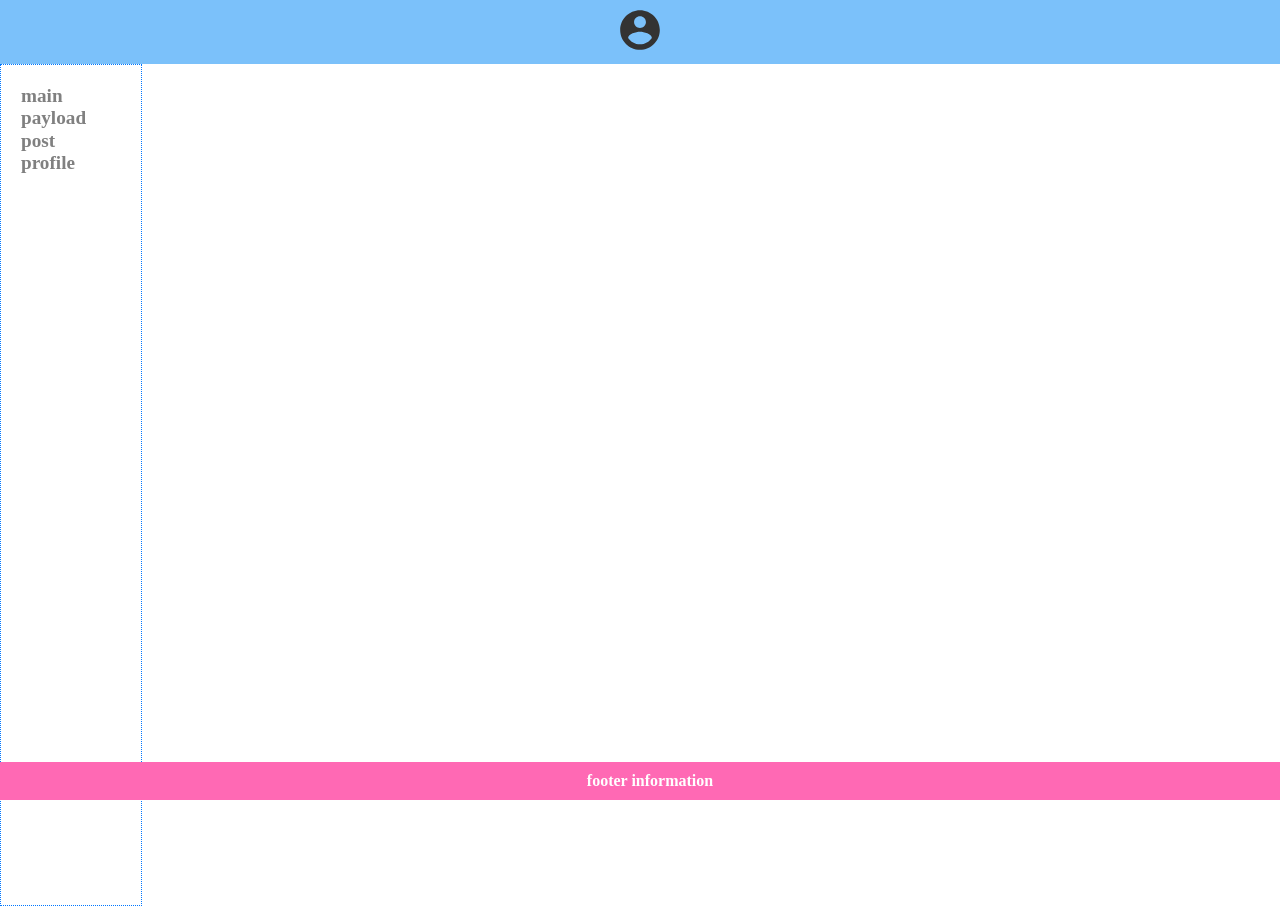
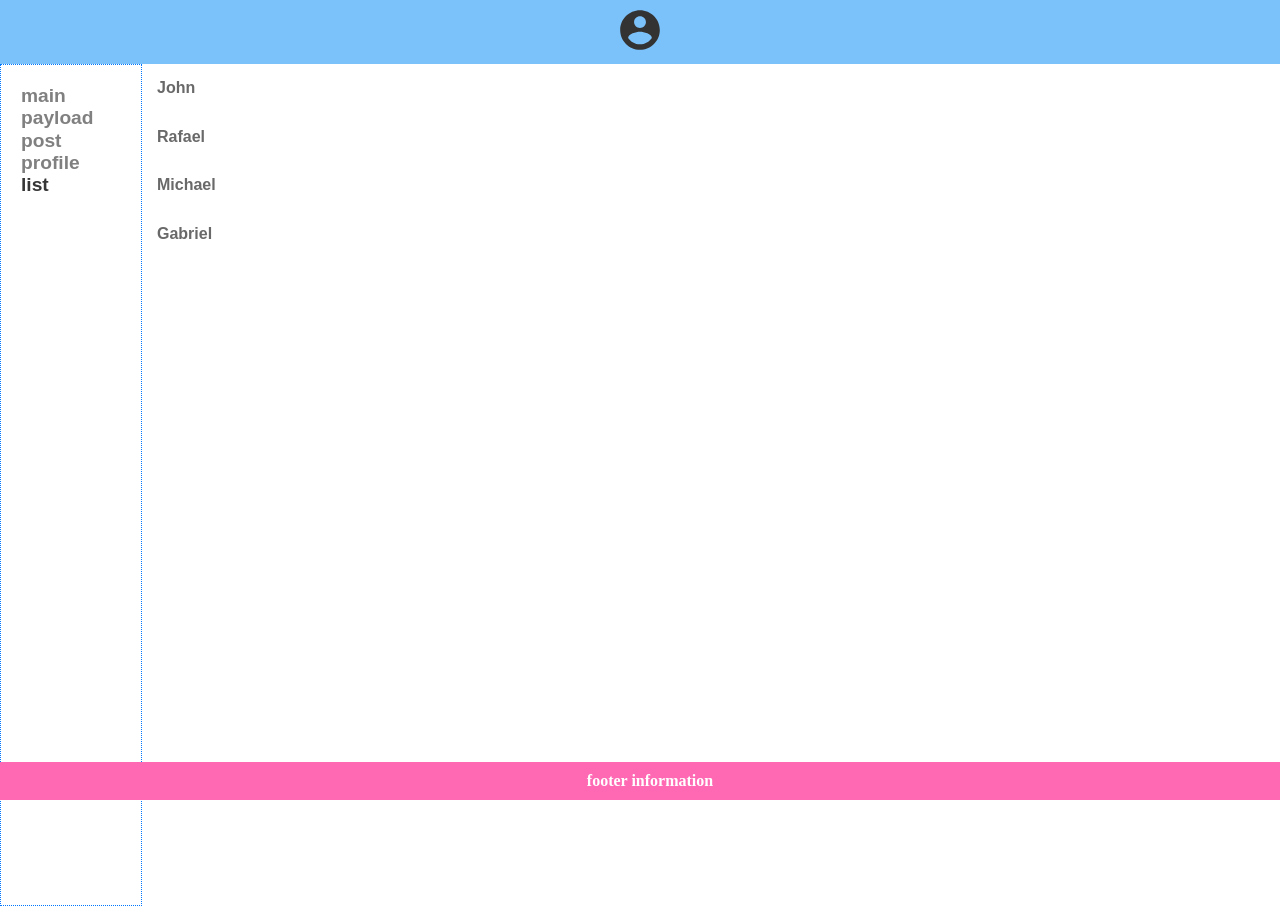
Before and after one commit to samolevich/starwarsapi, a React (Create React App) app: page /list in a window 1280 px wide. Built offline with nearby package versions, Linux system fonts and the light colour scheme; the HTML template or start-up script is replaced by a standard one.

Commit message:
create list component

```diff
--- a/public/index.html
+++ b/public/index.html
@@ -2,7 +2,7 @@
 <html lang="ru">
   <head>
     <meta charset="utf-8" />
-    <link rel="icon" href="./img/favicon.ico" />
+    <link rel="icon" href="img/favicon.ico" />
     <link rel="stylesheet" href="/style/normalize.css">
     <meta name="viewport" content="width=device-width, initial-scale=1" />
     <title>React App</title>
--- a/src/App.js
+++ b/src/App.js
@@ -5,6 +5,7 @@ import Navbar from './Components/Navbar/Navbar';
 import Payload from './Components/Payload/Payload';
 import Post from './Components/Post/Post';
 import Profile from './Components/Profile/Profile';
+import List from './Components/List/List';
 import { Route, BrowserRouter } from 'react-router-dom';
 import styles from './App.module.css';
 
@@ -18,6 +19,7 @@ class App extends React.Component {
           <Route path='/payload' component={Payload} />
           <Route path='/post' component={Post} />
           <Route path='/profile' component={Profile} />
+          <Route path='/list' component={List} />
         </div>
         <Footer />
       </BrowserRouter>
--- a/src/Components/Header/Header.jsx
+++ b/src/Components/Header/Header.jsx
@@ -5,7 +5,7 @@ class Header extends Component {
   render() {
     return (
       <header className={styles.header}>
-        <img src='./img/avatar.svg' alt='avatar' />
+        <img src='/img/avatar.svg' alt='avatar' />
       </header>
     );
   }
--- /dev/null
+++ b/src/Components/List/List.jsx
@@ -0,0 +1,28 @@
+import React, { Component } from 'react';
+import { NavLink } from 'react-router-dom';
+import styles from './List.module.css'
+
+class Person extends Component {
+  render() {
+    return (
+      <div className={styles.person}>
+        <NavLink to={`/list/${this.props.route}`}>{this.props.name}</NavLink>
+      </div>
+    )
+  }
+}
+
+class List extends Component {
+  render() {
+    return (
+      <div>
+        <Person name='John' route='1'/>
+        <Person name='Rafael' route='2'/>
+        <Person name='Michael' route='3'/>
+        <Person name='Gabriel' route='4'/>
+      </div>
+    )
+  }
+}
+
+export default List
--- /dev/null
+++ b/src/Components/List/List.module.css
@@ -0,0 +1,10 @@
+.person {
+  padding: 15px;
+  font-family: Arial, Helvetica, sans-serif;
+  font-weight: bold;
+}
+
+.person a {
+  text-decoration: none;
+  color: dimgrey;
+}
--- a/src/Components/Navbar/Navbar.jsx
+++ b/src/Components/Navbar/Navbar.jsx
@@ -18,6 +18,9 @@ class Navbar extends Component {
         <li>
           <NavLink activeClassName={styles.current} to='/profile'>profile</NavLink>
         </li>
+        <li>
+          <NavLink activeClassName={styles.current} to='/list'>list</NavLink>
+        </li>
       </nav>
     );
   }
--- a/src/Components/Navbar/Navbar.module.css
+++ b/src/Components/Navbar/Navbar.module.css
@@ -1,6 +1,7 @@
 .list {
   min-width: 100px;
   text-decoration: none;
+  font-family: Arial, Helvetica, sans-serif;
   font-size: larger;
   font-weight: bold;
   padding: 20px;
```
